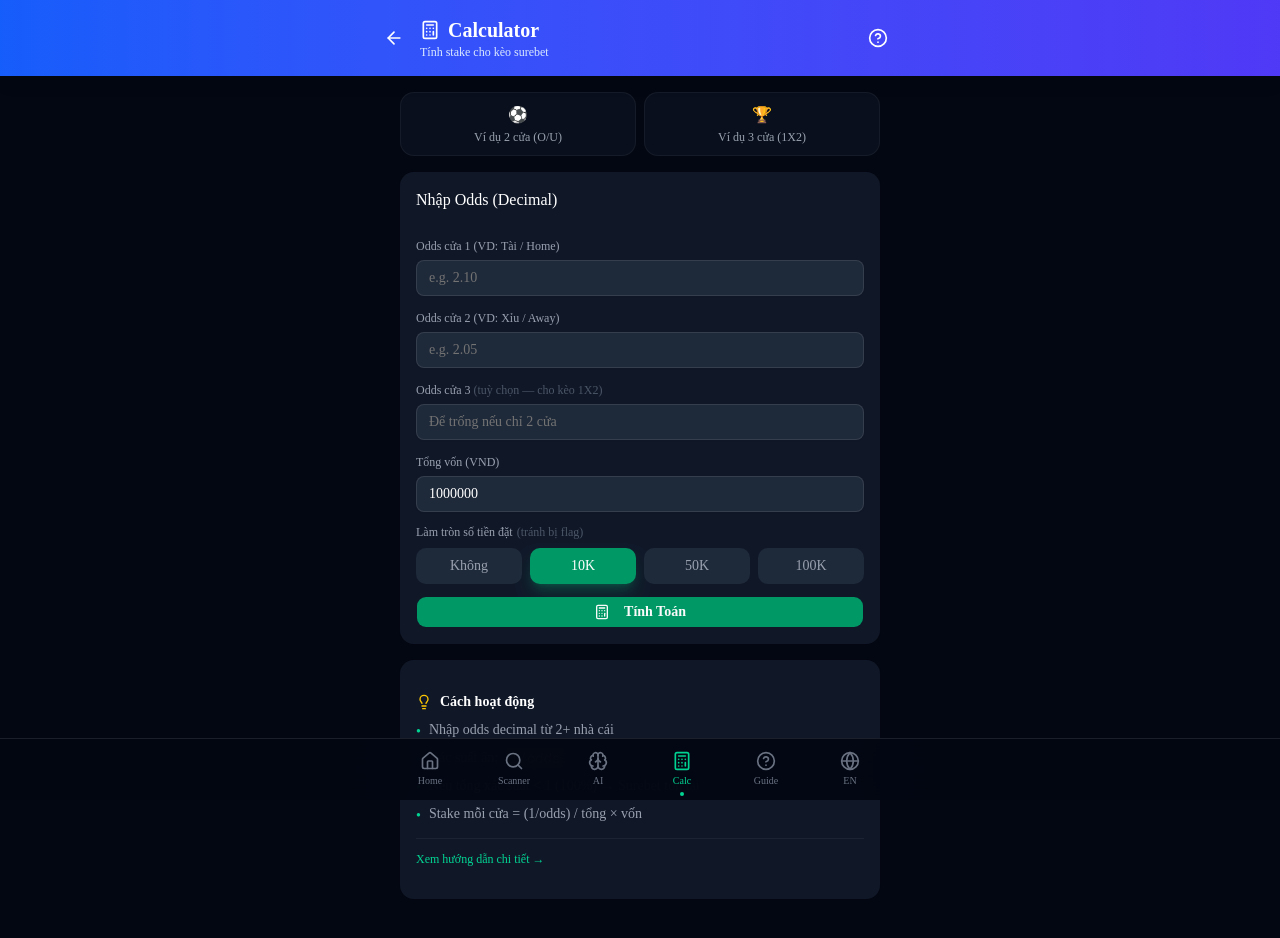
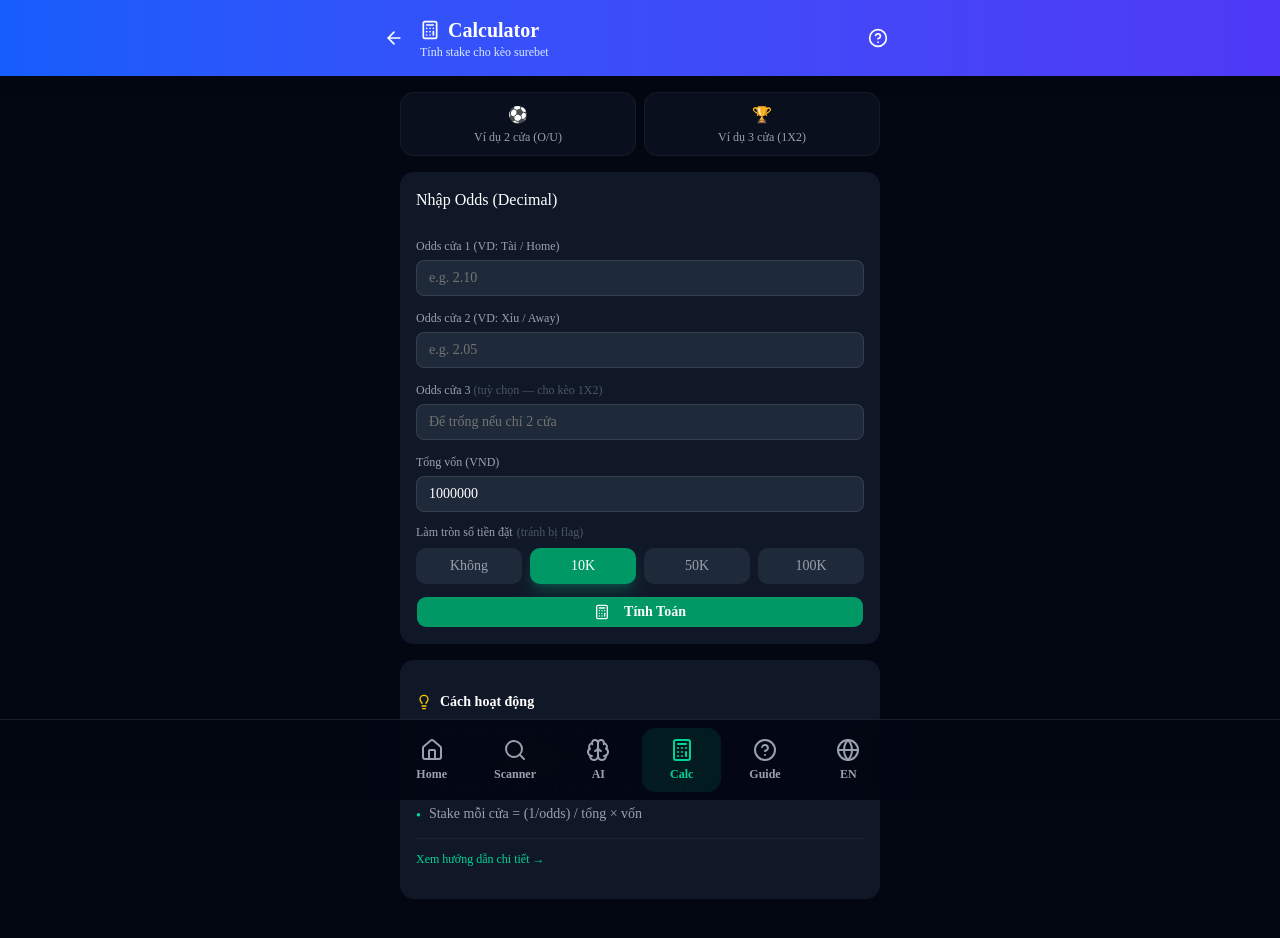
Before and after one commit to ptit9x/vibe-arbitrage-bet, a Next.js app: page /calculator in a window 1280 px wide. Shown: the top 938 px of the page. Built offline with nearby package versions, Linux system fonts and the light colour scheme.

Commit message:
fix: increase bottom nav font size, icon size, padding and spacing

```diff
--- a/src/components/bottom-nav.tsx
+++ b/src/components/bottom-nav.tsx
@@ -19,7 +19,7 @@ export default function BottomNav() {
 
   return (
     <nav className="fixed bottom-0 left-0 right-0 z-50 border-t border-white/10 bg-gray-950/95 backdrop-blur-xl safe-area-bottom">
-      <div className="mx-auto grid max-w-lg grid-cols-6 px-1 py-1">
+      <div className="mx-auto grid max-w-lg grid-cols-6 gap-1 px-2 py-2">
         {navItems.map((item) => {
           const isActive =
             pathname === item.href ||
@@ -28,27 +28,22 @@ export default function BottomNav() {
             <Link
               key={item.href}
               href={item.href}
-              className={`flex flex-col items-center gap-0.5 rounded-lg py-2 text-[10px] font-medium transition-all ${
+              className={`flex flex-col items-center gap-1 rounded-xl py-2.5 text-xs font-semibold transition-all ${
                 isActive
-                  ? "text-emerald-400"
-                  : "text-gray-500 hover:text-gray-300"
+                  ? "text-emerald-400 bg-emerald-400/10"
+                  : "text-gray-400 hover:text-gray-200 hover:bg-white/5"
               }`}
             >
-              <item.icon
-                className={`h-5 w-5 ${isActive ? "text-emerald-400" : ""}`}
-              />
+              <item.icon className={`h-6 w-6 ${isActive ? "text-emerald-400" : ""}`} />
               <span>{t.nav[item.labelKey]}</span>
-              {isActive && (
-                <div className="absolute bottom-1 h-1 w-1 rounded-full bg-emerald-400" />
-              )}
             </Link>
           );
         })}
         <button
           onClick={() => setLocale(locale === "vi" ? "en" : "vi")}
-          className="flex flex-col items-center gap-0.5 rounded-lg py-2 text-[10px] font-medium text-gray-500 hover:text-gray-300 transition-all"
+          className="flex flex-col items-center gap-1 rounded-xl py-2.5 text-xs font-semibold text-gray-400 hover:text-gray-200 hover:bg-white/5 transition-all"
         >
-          <Globe className="h-5 w-5" />
+          <Globe className="h-6 w-6" />
           <span>{locale === "vi" ? "EN" : "VI"}</span>
         </button>
       </div>
```
